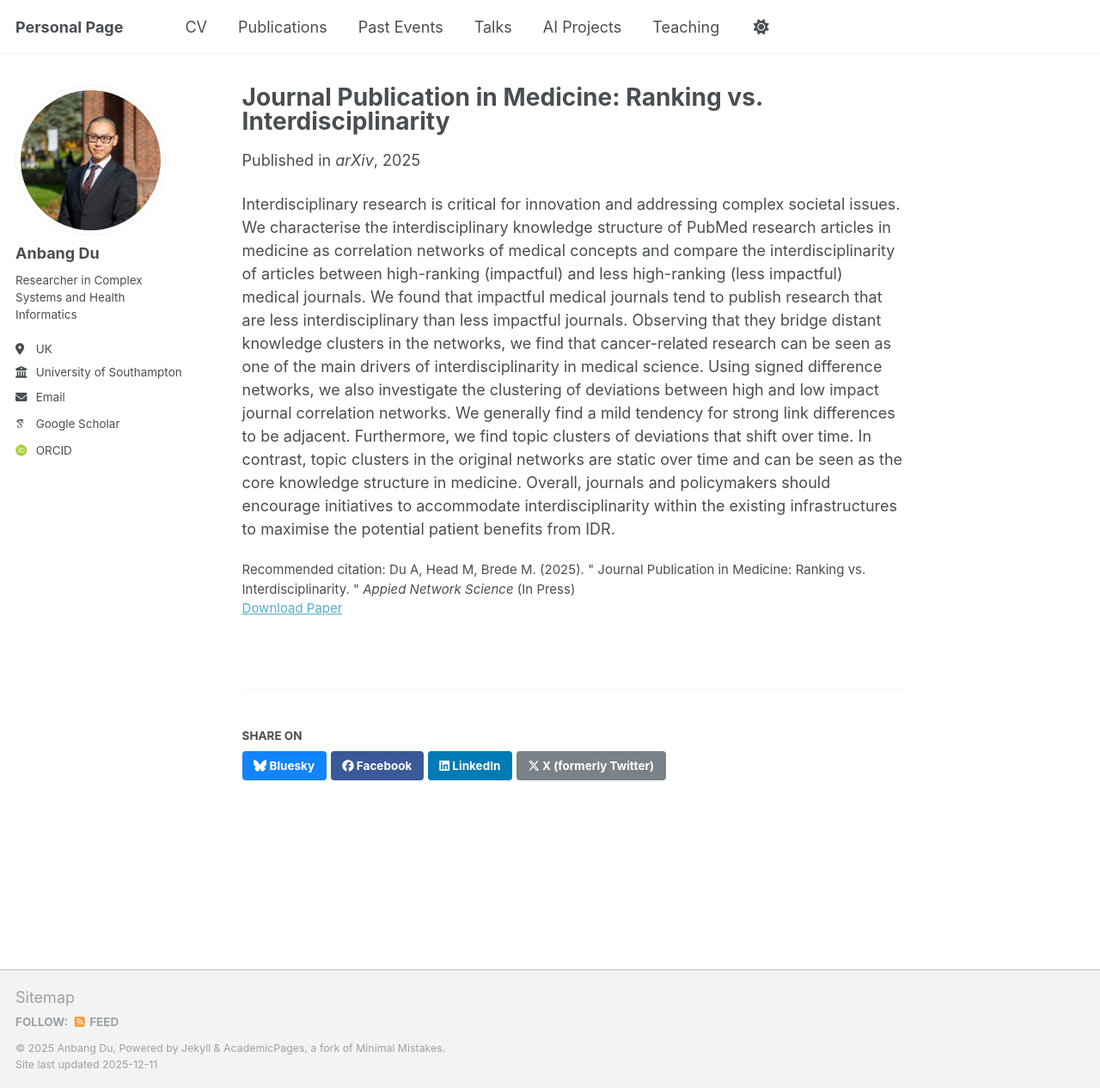
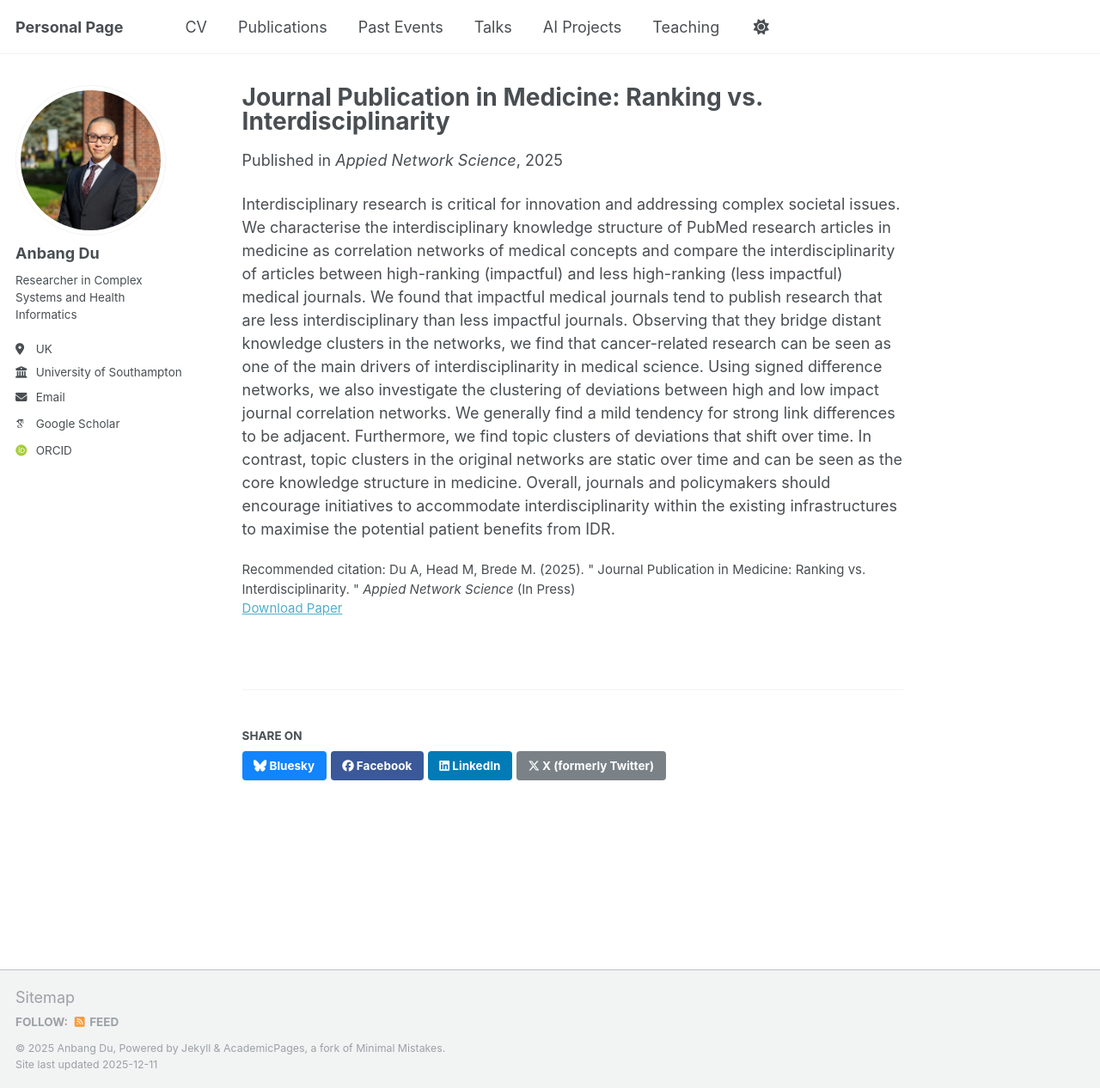
Before and after one commit to adamdu001/adamdu001.github.io, a Jekyll site: the page built from _publications/ans-2026.md, in a window 1280 px wide and 1266 px high. Shown: the whole window at 86% size. Built offline with Jekyll 4.4.1, drawn with Linux system fonts in a browser that asks for light colours; some web fonts are replaced; a script that is not in the unit is left out.

Commit message:
ans accepted v1

```diff
--- a/_publications/ans-2026.md
+++ b/_publications/ans-2026.md
@@ -5,7 +5,7 @@ category: manuscripts
 permalink: /publication/ans-2026
 excerpt: ''
 date: 2025-12-11
-venue: 'arXiv'
+venue: 'Appied Network Science'
 # slidesurl: 'http://academicpages.github.io/files/slides2.pdf'
 paperurl: 'https://arxiv.org/abs/2509.24994'
 citation: 'Du A, Head M, Brede M. (2025). &quot; Journal Publication in Medicine: Ranking vs. Interdisciplinarity. &quot; <i>Appied Network Science</i> (In Press)'
```
